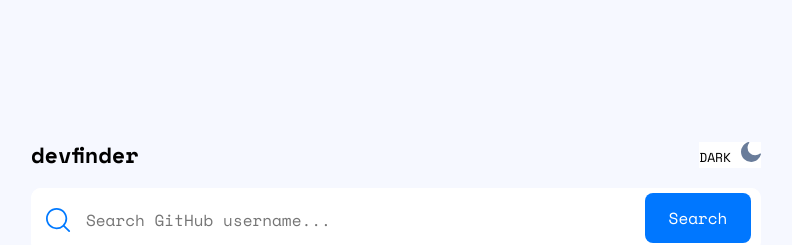
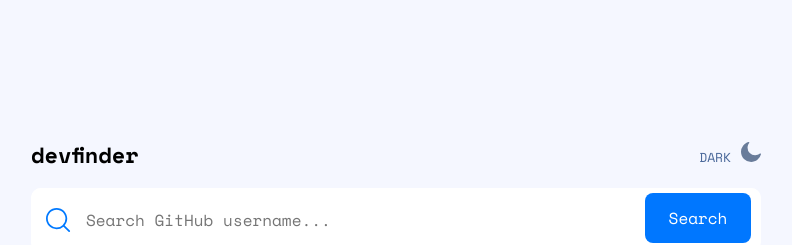
Before and after one commit to mayor-creator/github_user_search_app_component, a React (Vite) app: page / in a window 1280 px wide. Shown: the top 245 px of the page, without its empty margins (244-1036 px from the left). Built offline with nearby package versions, Linux system fonts and the light colour scheme.

Commit message:
remove body background-color property

```diff
--- a/scss/components/_header.scss
+++ b/scss/components/_header.scss
@@ -11,9 +11,10 @@
 
   &_button {
     border: 0px;
-    background-color: var(--color-white);
+    background-color: var(--color-ghost_white);
     font-size: 0.813rem;
     cursor: pointer;
+    color: var(--color-san_marion);
   }
 
   &_image {
@@ -22,7 +23,3 @@
     margin-left: 0.625rem;
   }
 }
-
-body {
-  background-color: #F6F8FF;
-}
```
